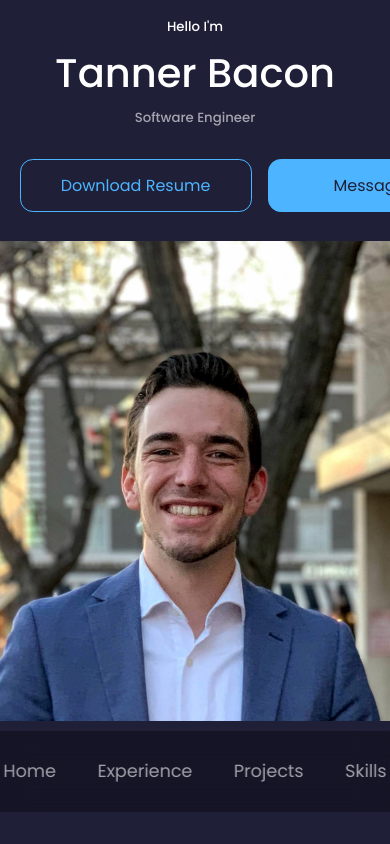
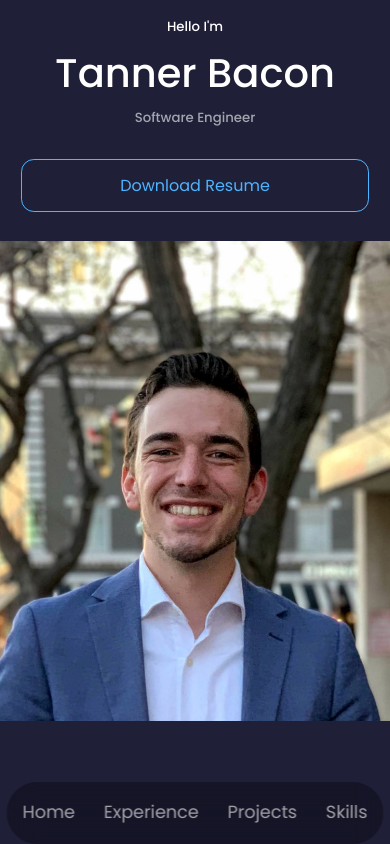
Before and after one commit to tbacon20/react-portfolio, a React (Create React App) app in the folder client/: page / in a window 390 px wide. Shown: the top 844 px of the page. Built offline with nearby package versions, Linux system fonts and the light colour scheme.

Commit message:
updating mobile stylesheets and links

```diff
--- a/client/src/components/layout/CTA.jsx
+++ b/client/src/components/layout/CTA.jsx
@@ -1,15 +1,15 @@
-import React from 'react';
-import Resume from '../../assets/files/cv.pdf';
-import './Header.css';
+import React from "react";
+import Resume from "../../assets/files/Tanner Bacon Resume.pdf";
+import "./Header.css";
 
 const CTA = () => {
   return (
-    <div className='cta'>
-        <a href={Resume} download className='btn'>Download Resume</a>
-        <a href="#contact" className='btn btn-primary'>Message Me</a>
+    <div className="cta">
+      <a href={Resume} download className="btn">
+        Download Resume
+      </a>
+    </div>
+  );
+};
 
-    </div>
-  )
-}
-
-export default CTA
+export default CTA;
--- a/client/src/components/layout/Header.css
+++ b/client/src/components/layout/Header.css
@@ -82,4 +82,8 @@ header {
   .scroll__down {
     display: none;
   }
+
+  .cta {
+    width: 99%;
+  }
 }
--- a/client/src/components/layout/Nav.css
+++ b/client/src/components/layout/Nav.css
@@ -1,7 +1,7 @@
 nav {
-    background: rgba(0,0,0,0.3);
-    width:max-content;
-    display:block;
+  background: rgba(0, 0, 0, 0.3);
+  width: max-content;
+  display: block;
   padding: 0.7rem 1.7rem;
   z-index: 2;
   position: fixed;
@@ -24,10 +24,21 @@ nav a {
 }
 
 nav a:hover {
-    background: rgba(0,0,0,0.3);
+  background: rgba(0, 0, 0, 0.3);
 }
 
 nav a:active {
   background: var(--color-bg);
   color: var(--color-white);
 }
+
+@media screen and (max-width: 600px) {
+  nav {
+    bottom: 0rem;
+    padding: 0.5rem 0.5rem;
+  }
+
+  nav a {
+    padding: 0.5rem;
+  }
+}
--- a/package.json
+++ b/package.json
@@ -8,14 +8,14 @@
   },
   "repository": {
     "type": "git",
-    "url": "git+https://github.com/JaneLee8693/BYU-IS-portfolio-demo.git"
+    "url": "git+https://github.com/tbacon20@gmail.com/react-portfolio.git"
   },
   "author": "",
   "license": "ISC",
   "bugs": {
-    "url": "https://github.com/JaneLee8693/BYU-IS-portfolio-demo/issues"
+    "url": "https://github.com/tbacon20/react-portfolio/issues"
   },
-  "homepage": "https://github.com/JaneLee8693/BYU-IS-portfolio-demo#readme",
+  "homepage": "https://github.com/tbacon20/react-portfolio#readme",
   "dependencies": {
     "cors": "^2.8.5",
     "dotenv": "^16.0.3",
```
Also changed, not shown: 2 other files (tests, documents, lock files or other folders). Lines whose indentation alone changed are shown as unchanged.
